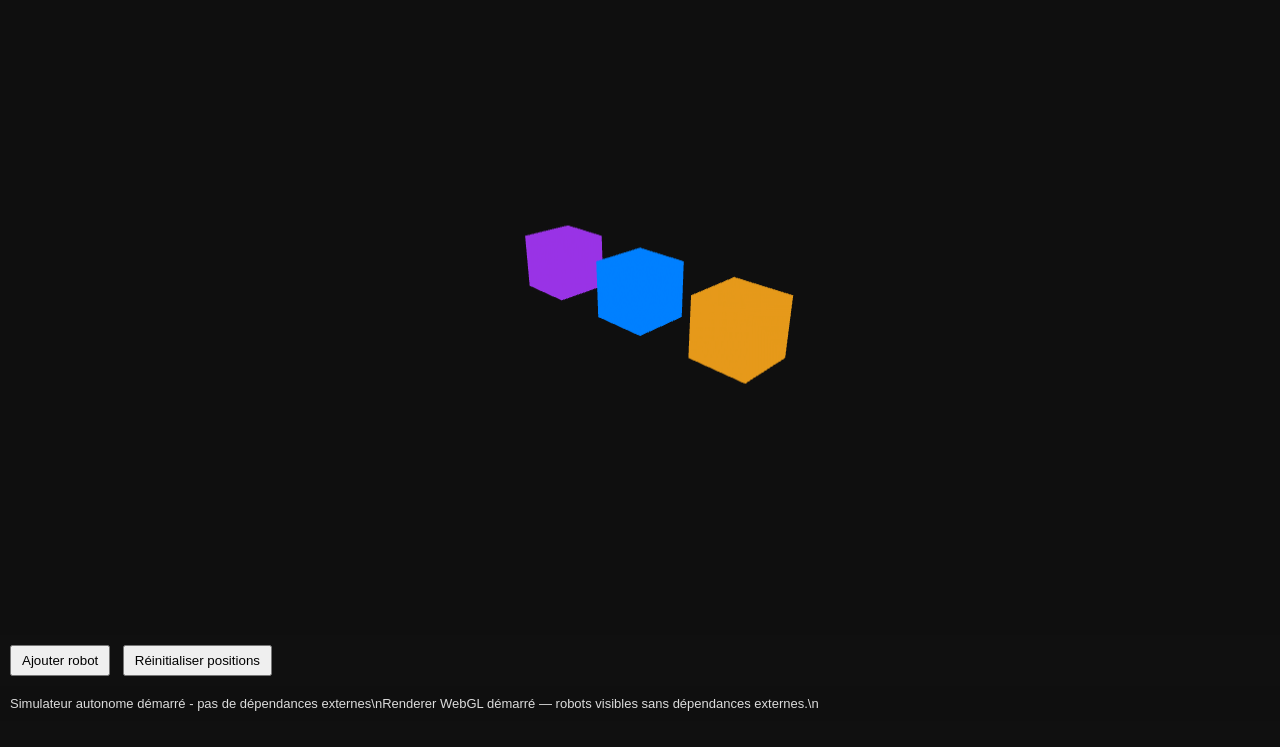
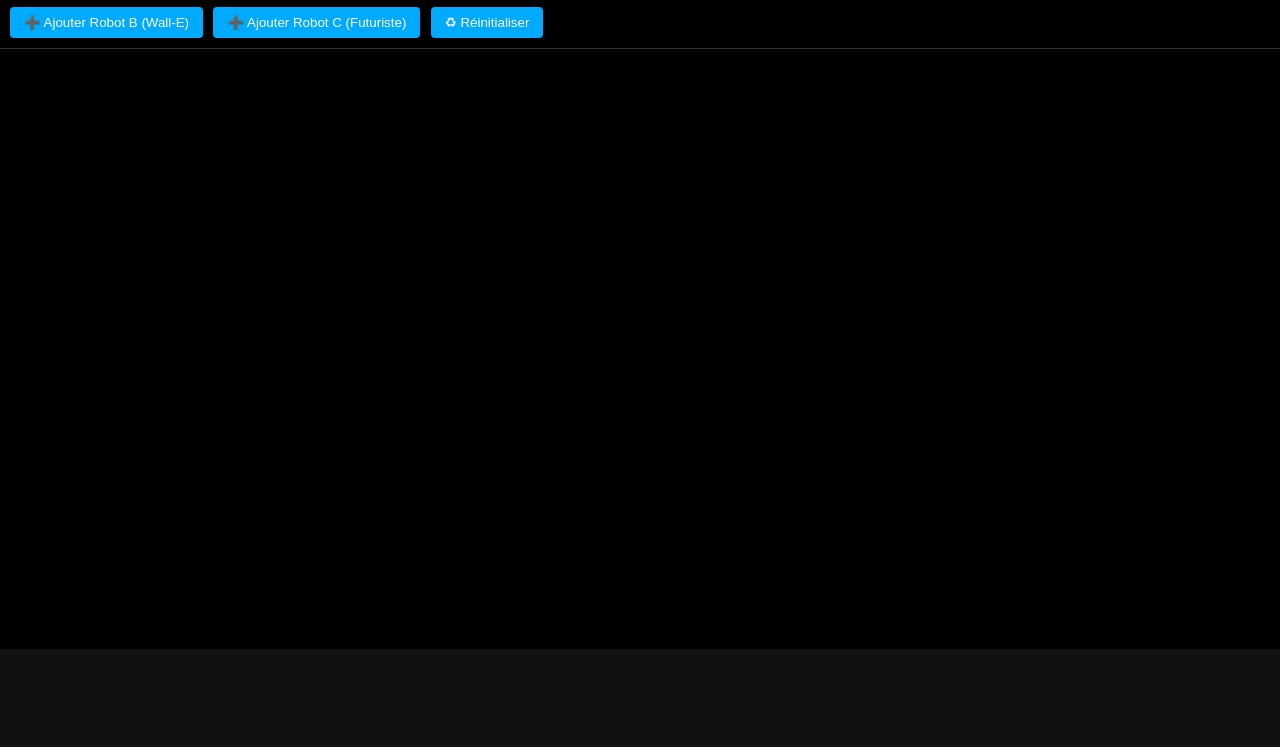
Before and after one commit to RAPHAEL95-IPTV/miranda-optionb, a website: page frontend/sim.html in a window 1280 px wide. Shown: the part 53-800 px from the top of the page. Drawn offline with Linux system fonts and the light colour scheme.

Commit message:
Update sim.html

```diff
--- a/frontend/sim.html
+++ b/frontend/sim.html
@@ -1,266 +1,177 @@
 <!doctype html>
-<html lang="fr">
+<html>
 <head>
-<meta charset="utf-8" />
-<meta name="viewport" content="width=device-width,initial-scale=1" />
-<title>Simulateur 3D - Autonome (sans Three/Cannon)</title>
+<meta charset="utf-8">
+<meta name="viewport" content="width=device-width,initial-scale=1">
+<title>Simulateur 3D Robots — B & C</title>
+
 <style>
-  html,body { height:100%; margin:0; background:#101010; color:#eee; font-family:Arial,Helvetica,sans-serif; }
-  header { padding:10px; }
-  #sim_container { width:100%; height:640px; background:#000; display:block; box-sizing:border-box; border-top:4px solid #222; position:relative; }
-  #log { padding:10px; font-size:13px; white-space:pre-wrap; background:#0f0f0f; color:#dcdcdc; max-height:160px; overflow:auto; }
-  #controls { padding:10px; }
-  button { margin-right:8px; padding:6px 10px; }
+  body{margin:0;background:#111;color:#fff;font-family:Arial}
+  h2{margin:0;padding:10px;background:#222;color:#0af;border-bottom:2px solid #0af}
+  #toolbar{padding:10px;background:#000;border-bottom:1px solid #333}
+  #toolbar button{padding:8px 14px;margin-right:6px;background:#0af;border:none;color:#fff;border-radius:4px;cursor:pointer}
+  #toolbar button:hover{background:#08c}
+  #sim_container{width:100%;height:600px;position:relative;background:#000}
+  canvas{background:#000;display:block;margin:auto}
 </style>
 </head>
+
 <body>
-  <header><h2 style="margin:0">Simulateur 3D — Version autonome</h2></header>
-  <div id="sim_container"></div>
-  <div id="controls">
-    <button id="btnAdd">Ajouter robot</button>
-    <button id="btnReset">Réinitialiser positions</button>
-    <span id="status" style="margin-left:12px;color:#9ad;"></span>
-  </div>
-  <div id="log"></div>
+<h2>Simulateur 3D — Robots B & C</h2>
+
+<div id="toolbar">
+  <button onclick="addRobotB()">➕ Ajouter Robot B (Wall-E)</button>
+  <button onclick="addRobotC()">➕ Ajouter Robot C (Futuriste)</button>
+  <button onclick="resetSim()">♻ Réinitialiser</button>
+</div>
+
+<div id="sim_container">
+  <canvas id="sim" width="800" height="600"></canvas>
+</div>
 
 <script>
-/* ---------- Simple logger ---------- */
-function log(...args){ const s = document.getElementById('log'); s.textContent += args.join(' ') + '\\n'; s.scrollTop = s.scrollHeight; console.log(...args); }
-log("Simulateur autonome démarré - pas de dépendances externes");
+/* -------------------------
+   SIMULATEUR SANS THREE/PHYSIQUE
+   (Compatible téléphones, Render etc.)
+------------------------- */
 
-/* ---------- Minimal WebGL helpers (no Three.js) ----------
-   Renders simple colored cubes (instanced-like) with basic shader.
-   Not physically accurate, but allows visuals + simple move/turn API.
------------------------------------------------------------*/
+const canvas = document.getElementById('sim');
+const ctx = canvas.getContext('2d');
 
-const canvas = document.createElement('canvas');
-canvas.style.width = "100%";
-canvas.style.height = "100%";
-canvas.style.display = "block";
-const container = document.getElementById('sim_container');
-container.appendChild(canvas);
+let robots = [];
+let lastTime = 0;
 
-const gl = canvas.getContext('webgl', { antialias:true });
-if(!gl){ log("WebGL non disponible."); document.getElementById('status').textContent = "WebGL non disponible"; throw new Error("WebGL not available"); }
-
-function resizeCanvas(){
-  const rect = container.getBoundingClientRect();
-  const w = Math.max(1, Math.floor(rect.width));
-  const h = Math.max(1, Math.floor(rect.height));
-  if (canvas.width !== w || canvas.height !== h) {
-    canvas.width = w; canvas.height = h;
-    gl.viewport(0,0,w,h);
-  }
-}
-window.addEventListener('resize', resizeCanvas);
-resizeCanvas();
-
-/* ---------- Shaders (very small) ---------- */
-const vs = `
-attribute vec3 aPos;
-attribute vec3 aColor;
-uniform mat4 uProj;
-uniform mat4 uView;
-uniform mat4 uModel;
-varying vec3 vColor;
-void main(){
-  vColor = aColor;
-  gl_Position = uProj * uView * uModel * vec4(aPos,1.0);
-}
-`;
-const fs = `
-precision mediump float;
-varying vec3 vColor;
-void main(){ gl_FragColor = vec4(vColor,1.0); }
-`;
-
-function createShader(type, src){
-  const s = gl.createShader(type); gl.shaderSource(s,src); gl.compileShader(s);
-  if(!gl.getShaderParameter(s, gl.COMPILE_STATUS)){ const e = gl.getShaderInfoLog(s); log("Shader error:", e); throw new Error(e); }
-  return s;
-}
-function createProgram(vsSrc, fsSrc){
-  const p = gl.createProgram();
-  gl.attachShader(p, createShader(gl.VERTEX_SHADER, vsSrc));
-  gl.attachShader(p, createShader(gl.FRAGMENT_SHADER, fsSrc));
-  gl.linkProgram(p);
-  if(!gl.getProgramParameter(p, gl.LINK_STATUS)){ const e = gl.getProgramInfoLog(p); log("Program link error:", e); throw new Error(e); }
-  return p;
+/* --------- ROBOT B (Wall-E simplifié) --------- */
+function createRobotB(){
+  return {
+    type:"B",
+    x: Math.random()*500+100,
+    y: Math.random()*300+150,
+    angle: 0,
+    size: 40,
+    color:"#ffdd66",
+    wheelsColor:"#444",
+    eyeColor:"#fff"
+  };
 }
 
-const program = createProgram(vs, fs);
-gl.useProgram(program);
-
-/* ---------- Cube geometry ---------- */
-const cubeVerts = new Float32Array([
-  // positions (x,y,z) per face (two triangles)
-  // Front face
-  -0.5,-0.5, 0.5,  0.5,-0.5,0.5,  0.5,0.5,0.5,
-  -0.5,-0.5, 0.5,  0.5,0.5,0.5, -0.5,0.5,0.5,
-  // Back
-  -0.5,-0.5,-0.5, -0.5,0.5,-0.5,  0.5,0.5,-0.5,
-  -0.5,-0.5,-0.5,  0.5,0.5,-0.5,  0.5,-0.5,-0.5,
-  // Left
-  -0.5,-0.5,-0.5, -0.5,-0.5,0.5, -0.5,0.5,0.5,
-  -0.5,-0.5,-0.5, -0.5,0.5,0.5, -0.5,0.5,-0.5,
-  // Right
-   0.5,-0.5,-0.5,  0.5,0.5,-0.5,  0.5,0.5,0.5,
-   0.5,-0.5,-0.5,  0.5,0.5,0.5,  0.5,-0.5,0.5,
-  // Top
-  -0.5,0.5,-0.5, -0.5,0.5,0.5,  0.5,0.5,0.5,
-  -0.5,0.5,-0.5,  0.5,0.5,0.5,  0.5,0.5,-0.5,
-  // Bottom
-  -0.5,-0.5,-0.5,  0.5,-0.5,-0.5,  0.5,-0.5,0.5,
-  -0.5,-0.5,-0.5,  0.5,-0.5,0.5, -0.5,-0.5,0.5
-]);
-
-// colors per vertex (we'll set per-instance color via attribute by repeating color per vertex)
-function repeatColor(rgb){
-  const arr=[];
-  for(let i=0;i<36;i++){ arr.push(rgb[0],rgb[1],rgb[2]); }
-  return new Float32Array(arr);
+/* --------- ROBOT C (Futuriste angulaire) --------- */
+function createRobotC(){
+  return {
+    type:"C",
+    x: Math.random()*500+100,
+    y: Math.random()*300+150,
+    angle: 0,
+    size: 45,
+    color:"#66aaff",
+    neon:"#0ff"
+  };
 }
 
-/* buffers */
-const posBuf = gl.createBuffer();
-gl.bindBuffer(gl.ARRAY_BUFFER, posBuf);
-gl.bufferData(gl.ARRAY_BUFFER, cubeVerts, gl.STATIC_DRAW);
-
-const aPosLoc = gl.getAttribLocation(program, "aPos");
-gl.enableVertexAttribArray(aPosLoc);
-gl.vertexAttribPointer(aPosLoc, 3, gl.FLOAT, false, 0, 0);
-
-/* color buffer - we will update per-draw */
-const colorBuf = gl.createBuffer();
-const aColorLoc = gl.getAttribLocation(program, "aColor");
-gl.enableVertexAttribArray(aColorLoc);
-gl.vertexAttribPointer(aColorLoc, 3, gl.FLOAT, false, 0, 0);
-
-/* uniform locations */
-const uProjLoc = gl.getUniformLocation(program, "uProj");
-const uViewLoc = gl.getUniformLocation(program, "uView");
-const uModelLoc = gl.getUniformLocation(program, "uModel");
-
-/* matrix helpers (simple) */
-function mat4Identity(){ return [1,0,0,0, 0,1,0,0, 0,0,1,0, 0,0,0,1]; }
-function mat4Translate(tx,ty,tz){
-  return [1,0,0,0, 0,1,0,0, 0,0,1,0, tx,ty,tz,1];
+/* --------- AJOUT AU SIMULATEUR --------- */
+function addRobotB(){
+  robots.push(createRobotB());
 }
-function mat4Multiply(a,b){
-  const m = new Array(16).fill(0);
-  for(let i=0;i<4;i++) for(let j=0;j<4;j++) for(let k=0;k<4;k++)
-    m[i*4+j] += a[i*4+k]*b[k*4+j];
-  return m;
-}
-function mat4RotateY(angle){
-  const c=Math.cos(angle), s=Math.sin(angle);
-  return [c,0,s,0, 0,1,0,0, -s,0,c,0, 0,0,0,1];
-}
-function mat4Scale(sx,sy,sz){
-  return [sx,0,0,0, 0,sy,0,0, 0,0,sz,0, 0,0,0,1];
-}
-function perspective(fov, aspect, near, far){
-  const f = 1/Math.tan(fov/2);
-  const nf = 1/(near - far);
-  return [f/aspect,0,0,0, 0,f,0,0, 0,0,(far+near)*nf,-1, 0,0,(2*far*near)*nf,0];
-}
-function lookAt(eye, center, up){
-  const zx = normalize(subtract(eye, center)); // forward
-  const xx = normalize(cross(up, zx));
-  const yy = cross(zx, xx);
-  const tx = -dot(xx, eye), ty=-dot(yy,eye), tz=-dot(zx,eye);
-  return [ xx[0], yy[0], zx[0], 0, xx[1], yy[1], zx[1], 0, xx[2], yy[2], zx[2], 0, tx, ty, tz, 1 ];
-}
-function subtract(a,b){ return [a[0]-b[0], a[1]-b[1], a[2]-b[2]]; }
-function dot(a,b){ return a[0]*b[0]+a[1]*b[1]+a[2]*b[2]; }
-function cross(a,b){ return [ a[1]*b[2]-a[2]*b[1], a[2]*b[0]-a[0]*b[2], a[0]*b[1]-a[1]*b[0] ]; }
-function normalize(v){ const l=Math.hypot(v[0],v[1],v[2])||1; return [v[0]/l,v[1]/l,v[2]/l]; }
-
-/* ---------- camera/proj ---------- */
-let cameraPos = [6,4,6];
-let cameraTarget = [0,0,0];
-function updateCamera(){
-  const proj = perspective(60*Math.PI/180, canvas.width / canvas.height, 0.1, 1000);
-  gl.uniformMatrix4fv(uProjLoc, false, new Float32Array(proj));
-  const view = lookAt(cameraPos, cameraTarget, [0,1,0]);
-  gl.uniformMatrix4fv(uViewLoc, false, new Float32Array(view));
+function addRobotC(){
+  robots.push(createRobotC());
 }
 
-/* ---------- robots state ---------- */
-let robotsState = []; // {id, x,y,z, rot, color}
-let nextId = 0;
-function createRobot(x,y,z, color){
-  const id = nextId++;
-  robotsState.push({id, x, y, z, rot:0, color: color || [Math.random(), Math.random(), Math.random()]});
-  return id;
+function resetSim(){
+  robots = [];
 }
 
-/* add some initial robots */
-createRobot(0,0.5,0, [0.0,0.5,1.0]);
-createRobot(2,0.5,0, [0.9,0.6,0.1]);
-createRobot(-2,0.5,0, [0.6,0.2,0.9]);
+/* --------- API POUR BLOCKLY --------- */
+window.robot_api = {
+  move: function(id, dist){
+    const r = robots[id];
+    if(!r) return;
 
-/* ---------- robot_api to control robots (exposed globally) ---------- */
-window.robot_api = {
-  move: function(id, dx, dz){
-    const r = robotsState.find(rr => rr.id === id);
+    r.x += Math.cos(r.angle) * dist;
+    r.y += Math.sin(r.angle) * dist;
+  },
+  turn: function(id, deg){
+    const r = robots[id];
     if(!r) return;
-    r.x += (dx||0);
-    r.z += (dz||0);
-  },
-  turn: function(id, dAngle){
-    const r = robotsState.find(rr => rr.id === id);
-    if(!r) return;
-    r.rot += dAngle || 0;
-  },
-  list: function(){ return robotsState.map(r=>({id:r.id,x:r.x,y:r.y,z:r.z})); },
-  add: function(x,y,z){ return createRobot(x,y,z); },
-  reset: function(){
-    robotsState = [];
-    nextId = 0;
-    createRobot(0,0.5,0,[0.0,0.5,1.0]);
-    createRobot(2,0.5,0,[0.9,0.6,0.1]);
-    createRobot(-2,0.5,0,[0.6,0.2,0.9]);
+    r.angle += deg * Math.PI/180;
   }
 };
 
-/* expose simple control for UI */
-document.getElementById('btnAdd').onclick = ()=> { const id = window.robot_api.add( (Math.random()-0.5)*4,0.5,(Math.random()-0.5)*4 ); log("robot added id="+id); };
-document.getElementById('btnReset').onclick = ()=> { window.robot_api.reset(); log("reset robots"); };
+/* --------- DESSIN DU ROBOT B --------- */
+function drawRobotB(r){
+  ctx.save();
+  ctx.translate(r.x, r.y);
+  ctx.rotate(r.angle);
 
-/* ---------- render loop ---------- */
-function render(){
-  resizeCanvas();
-  gl.enable(gl.DEPTH_TEST);
-  gl.clearColor(0.06,0.06,0.06,1.0);
-  gl.clear(gl.COLOR_BUFFER_BIT | gl.DEPTH_BUFFER_BIT);
+  // corps
+  ctx.fillStyle = r.color;
+  ctx.fillRect(-r.size/2, -r.size/2, r.size, r.size);
 
-  updateCamera();
+  // tête
+  ctx.fillStyle = r.color;
+  ctx.fillRect(-r.size/3, -r.size*0.9, r.size*0.66, r.size*0.5);
 
-  // draw each robot
-  robotsState.forEach(r=>{
-    // set color buffer
-    const colors = new Float32Array(repeatColor(r.color));
-    gl.bindBuffer(gl.ARRAY_BUFFER, colorBuf);
-    gl.bufferData(gl.ARRAY_BUFFER, colors, gl.DYNAMIC_DRAW);
-    gl.vertexAttribPointer(aColorLoc, 3, gl.FLOAT, false, 0, 0);
+  // yeux
+  ctx.fillStyle = r.eyeColor;
+  ctx.beginPath();
+  ctx.arc(-10, -r.size*0.7, 6, 0, Math.PI*2);
+  ctx.arc( 10, -r.size*0.7, 6, 0, Math.PI*2);
+  ctx.fill();
 
-    // model matrix: translate * rotateY * scale
-    const t = mat4Translate(r.x, r.y, r.z);
-    const ry = mat4RotateY(r.rot);
-    const s = mat4Scale(1,1,1);
-    const m = mat4Multiply(t, mat4Multiply(ry, s));
-    gl.uniformMatrix4fv(uModelLoc, false, new Float32Array(m));
-    gl.drawArrays(gl.TRIANGLES, 0, 36);
+  // roues
+  ctx.fillStyle = r.wheelsColor;
+  ctx.fillRect(-r.size/2-6, -r.size/3, 6, r.size*0.66);
+  ctx.fillRect( r.size/2 , -r.size/3, 6, r.size*0.66);
+
+  ctx.restore();
+}
+
+/* --------- DESSIN DU ROBOT C --------- */
+function drawRobotC(r){
+  ctx.save();
+  ctx.translate(r.x, r.y);
+  ctx.rotate(r.angle);
+
+  // forme principale triangulaire
+  ctx.fillStyle = r.color;
+  ctx.beginPath();
+  ctx.moveTo(0, -r.size/1.2);
+  ctx.lineTo(-r.size/1.3, r.size/1.2);
+  ctx.lineTo(r.size/1.3, r.size/1.2);
+  ctx.closePath();
+  ctx.fill();
+
+  // LED
+  ctx.fillStyle = r.neon;
+  ctx.fillRect(-8, -r.size*0.2, 16, 6);
+
+  ctx.restore();
+}
+
+/* --------- RENDER LOOP --------- */
+function loop(timestamp){
+  ctx.clearRect(0,0,canvas.width,canvas.height);
+
+  robots.forEach((r, i)=>{
+    if(r.type === "B") drawRobotB(r);
+    if(r.type === "C") drawRobotC(r);
   });
 
-  requestAnimationFrame(render);
+  requestAnimationFrame(loop);
 }
+requestAnimationFrame(loop);
 
-/* start */
-updateCamera();
-requestAnimationFrame(render);
-log("Renderer WebGL démarré — robots visibles sans dépendances externes.");
+/* --------- RÉCEPTION DES BLOCS --------- */
+window.addEventListener("message", ev=>{
+  if(ev.data && ev.data.type === "run_code"){
+    try{
+      const AsyncFn = Object.getPrototypeOf(async function(){}).constructor;
+      const fn = new AsyncFn("robot_api", ev.data.code);
+      fn(window.robot_api);
+    }catch(e){
+      console.error(e);
+    }
+  }
+});
 </script>
 </body>
 </html>
```
